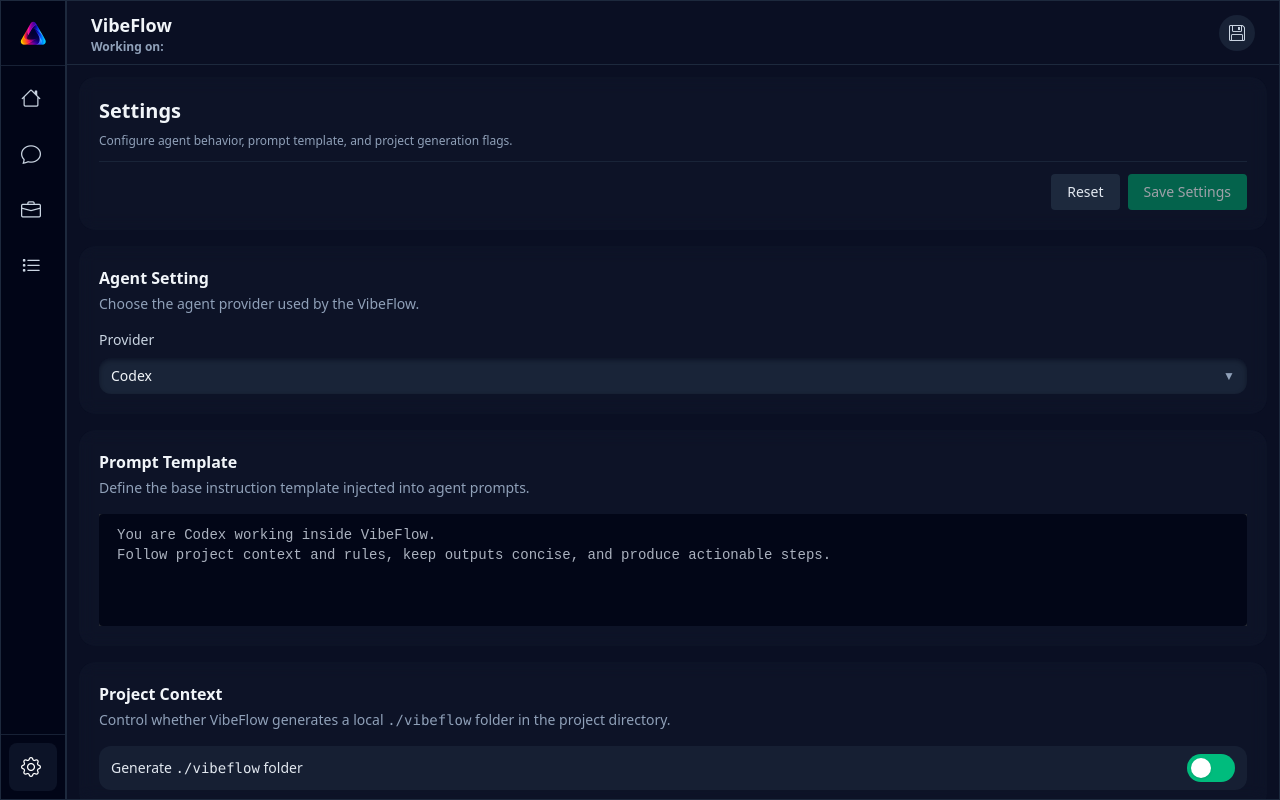
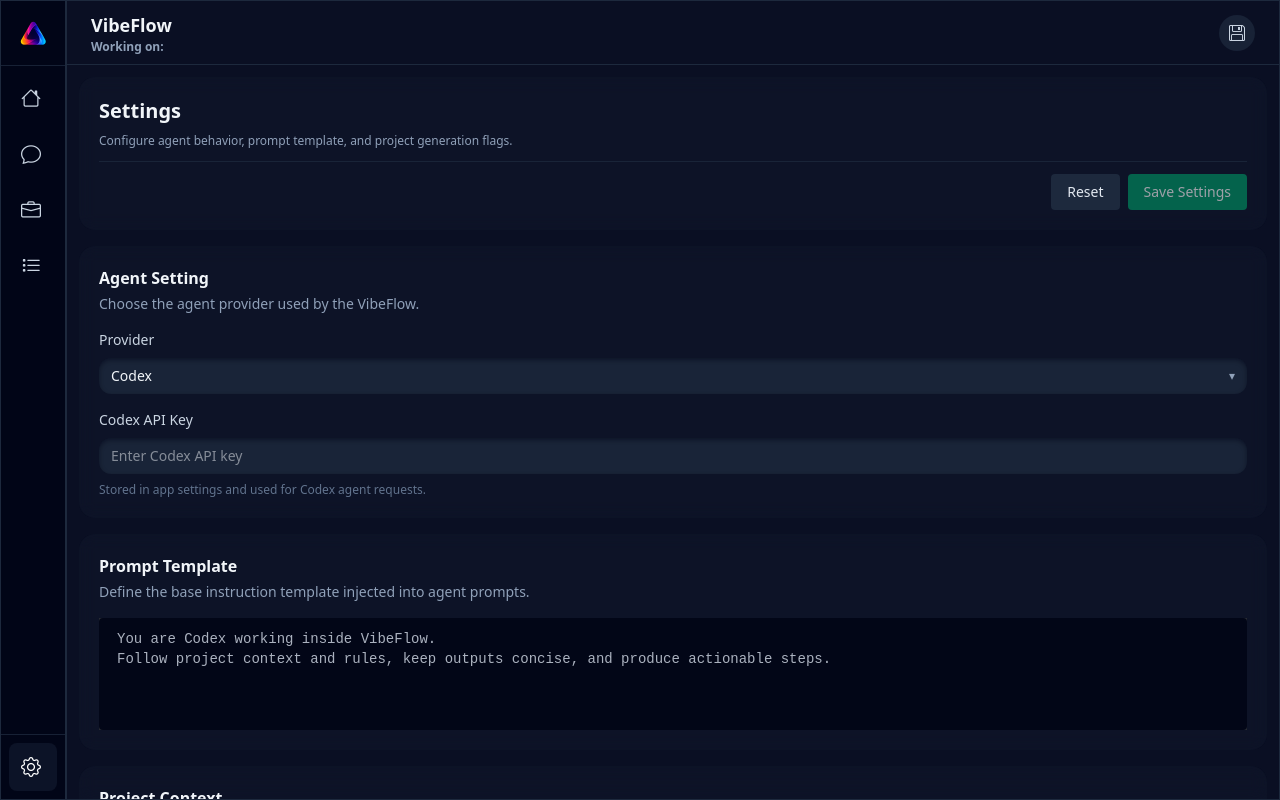
Before and after one commit to AndrewLang/matrix-codex-flow, an Angular app: page /workspace/settings in a window 1280 px wide. Built offline with nearby package versions, Linux system fonts and the light colour scheme.

Commit message:
feat: update project name and enhance settings for Codex API key management

```diff
--- a/package.json
+++ b/package.json
@@ -1,5 +1,5 @@
 {
-  "name": "matrix-codex-flow",
+  "name": "matrix vibeflow",
   "version": "1.0.0",
   "scripts": {
     "ng": "ng",
--- a/src-tauri/tauri.conf.json
+++ b/src-tauri/tauri.conf.json
@@ -1,6 +1,6 @@
 {
   "$schema": "../node_modules/@tauri-apps/cli/config.schema.json",
-  "productName": "matrix-vible-flow",
+  "productName": "Matrix VibleFlow",
   "version": "0.1.0",
   "identifier": "com.tauri.dev",
   "build": {
@@ -13,9 +13,9 @@
     "withGlobalTauri": true,
     "windows": [
       {
-        "title": "Matrix Codex Workflow",
-        "width": 500,
-        "height": 900,
+        "title": "Matrix VibleFlow",
+        "width": 600,
+        "height": 1000,
         "visible": false,
         "resizable": true,
         "fullscreen": false
--- a/src/app/components/settings/settings.component.html
+++ b/src/app/components/settings/settings.component.html
@@ -34,9 +34,18 @@
                     <option value="codex">Codex</option>
                 </select>
                 <span class="pointer-events-none absolute right-3 top-1/2 -translate-y-1/2 text-xs text-slate-400">
-                    ▼
+                    &#9662;
                 </span>
             </div>
+
+            @if (agentProvider() === 'codex') {
+            <label class="mt-4 block text-sm text-slate-300" for="codex-api-key">Codex API Key</label>
+            <input #codexApiKeyInput id="codex-api-key" type="password" autocomplete="off"
+                class="mt-2 w-full rounded-xl bg-slate-800/80 px-3 py-2 text-sm text-slate-100 outline-none ring-0 shadow-inner shadow-slate-950/50"
+                [value]="codexApiKey()" (input)="setCodexApiKey(codexApiKeyInput.value)"
+                placeholder="Enter Codex API key" />
+            <p class="mt-2 text-xs text-slate-500">Stored in app settings and used for Codex agent requests.</p>
+            }
         </article>
 
         <article class="rounded-2xl bg-slate-900/60 p-5 backdrop-blur ">
--- a/src/app/components/settings/settings.component.ts
+++ b/src/app/components/settings/settings.component.ts
@@ -12,11 +12,13 @@ export class SettingsComponent {
     private readonly settingService = inject(SettingService);
 
     protected readonly agentProvider = signal(this.settingService.agentProvider());
+    protected readonly codexApiKey = signal(this.settingService.codexApiKey());
     protected readonly promptTemplate = signal(this.settingService.promptTemplate());
     protected readonly generateVibeflowFolder = signal(this.settingService.generateVibeflowFolder());
     protected readonly hasUnsavedChanges = computed(() => {
         return (
             this.agentProvider() !== this.settingService.agentProvider() ||
+            this.codexApiKey() !== this.settingService.codexApiKey() ||
             this.promptTemplate() !== this.settingService.promptTemplate() ||
             this.generateVibeflowFolder() !== this.settingService.generateVibeflowFolder()
         );
@@ -24,6 +26,10 @@ export class SettingsComponent {
 
     protected setAgentProvider(value: string): void {
         this.agentProvider.set(value);
+    }
+
+    protected setCodexApiKey(value: string): void {
+        this.codexApiKey.set(value);
     }
 
     protected setPromptTemplate(value: string): void {
@@ -36,6 +42,7 @@ export class SettingsComponent {
 
     protected saveSettings(): void {
         this.settingService.updateSettingValue('agent.provider', this.agentProvider());
+        this.settingService.updateSettingValue('agent.codex.apiKey', this.codexApiKey().trim());
         this.settingService.updateSettingValue('prompt.template', this.promptTemplate().trim());
         this.settingService.updateSettingValue('project.generateVibeflowFolder', this.generateVibeflowFolder());
     }
@@ -43,6 +50,7 @@ export class SettingsComponent {
     protected resetToDefault(): void {
         this.settingService.resetSettings();
         this.agentProvider.set(this.settingService.agentProvider());
+        this.codexApiKey.set(this.settingService.codexApiKey());
         this.promptTemplate.set(this.settingService.promptTemplate());
         this.generateVibeflowFolder.set(this.settingService.generateVibeflowFolder());
     }
--- a/src/app/services/setting.service.ts
+++ b/src/app/services/setting.service.ts
@@ -5,9 +5,11 @@ import { SettingModel } from '../models/setting.model';
 
 const SETTINGS_STORAGE_KEY = 'vibeflowSettings';
 const AGENT_SETTING_KEY = 'agent.provider';
+const CODEX_API_KEY_SETTING_KEY = 'agent.codex.apiKey';
 const PROMPT_TEMPLATE_SETTING_KEY = 'prompt.template';
 const GENERATE_FOLDER_SETTING_KEY = 'project.generateVibeflowFolder';
 const AGENT_SETTING_ID = 'setting-agent-provider';
+const CODEX_API_KEY_SETTING_ID = 'setting-agent-codex-api-key';
 const PROMPT_TEMPLATE_SETTING_ID = 'setting-prompt-template';
 const GENERATE_FOLDER_SETTING_ID = 'setting-generate-folder';
 const CODEX_AGENT_VALUE = 'codex';
@@ -19,6 +21,12 @@ const DEFAULT_SETTINGS: SettingModel[] = [
         id: AGENT_SETTING_ID,
         key: AGENT_SETTING_KEY,
         value: CODEX_AGENT_VALUE,
+        valueType: 'string'
+    },
+    {
+        id: CODEX_API_KEY_SETTING_ID,
+        key: CODEX_API_KEY_SETTING_KEY,
+        value: '',
         valueType: 'string'
     },
     {
@@ -41,6 +49,7 @@ export class SettingService {
 
     readonly settings = this.settingsState.asReadonly();
     readonly agentProvider = computed(() => this.getStringSetting(AGENT_SETTING_KEY, CODEX_AGENT_VALUE));
+    readonly codexApiKey = computed(() => this.getStringSetting(CODEX_API_KEY_SETTING_KEY, ''));
     readonly promptTemplate = computed(() => this.getStringSetting(PROMPT_TEMPLATE_SETTING_KEY, DEFAULT_PROMPT_TEMPLATE));
     readonly generateVibeflowFolder = computed(() => this.getBooleanSetting(GENERATE_FOLDER_SETTING_KEY, true));
 
```
Also changed, not shown: 1 other file (tests, documents, lock files or other folders).
